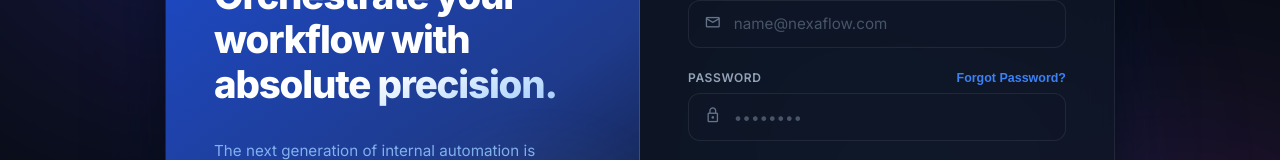
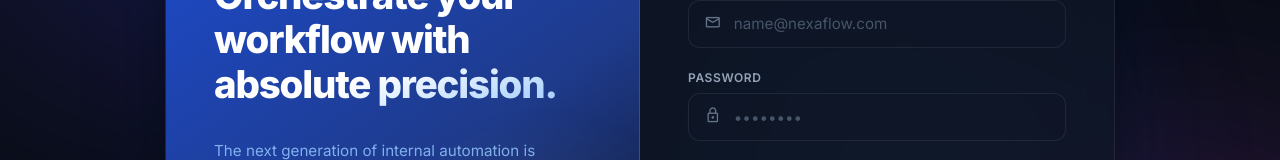
Before and after one commit to funcoders00-vibe/nexaflow, a React (Vite) app in the folder frontend/: page / in a window 1280 px wide. Shown: the part 275-435 px from the top of the page. Built offline with nearby package versions, Linux system fonts and the light colour scheme.

Commit message:
forgot password field remove

```diff
--- a/frontend/src/pages/NexaFlowLogin.jsx
+++ b/frontend/src/pages/NexaFlowLogin.jsx
@@ -573,7 +573,7 @@ export default function NexaFlowLogin() {
 
             <div className="nf-label">
               <label htmlFor="password">Password</label>
-              <button className="nf-forgot" type="button">Forgot Password?</button>
+              {/* <button className="nf-forgot" type="button">Forgot Password?</button> */}
             </div>
             <div className="nf-field-wrap">
               <span className="nf-field-icon"><span className="material-symbols-outlined" style={{ fontSize: "1.1rem" }}>lock</span></span>
```
